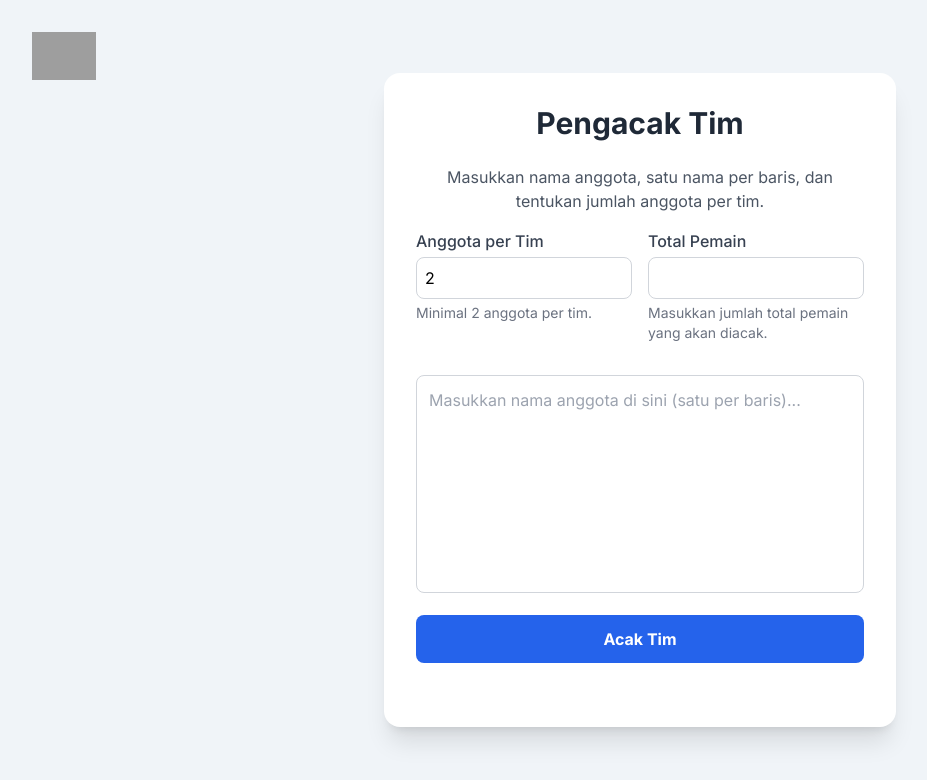
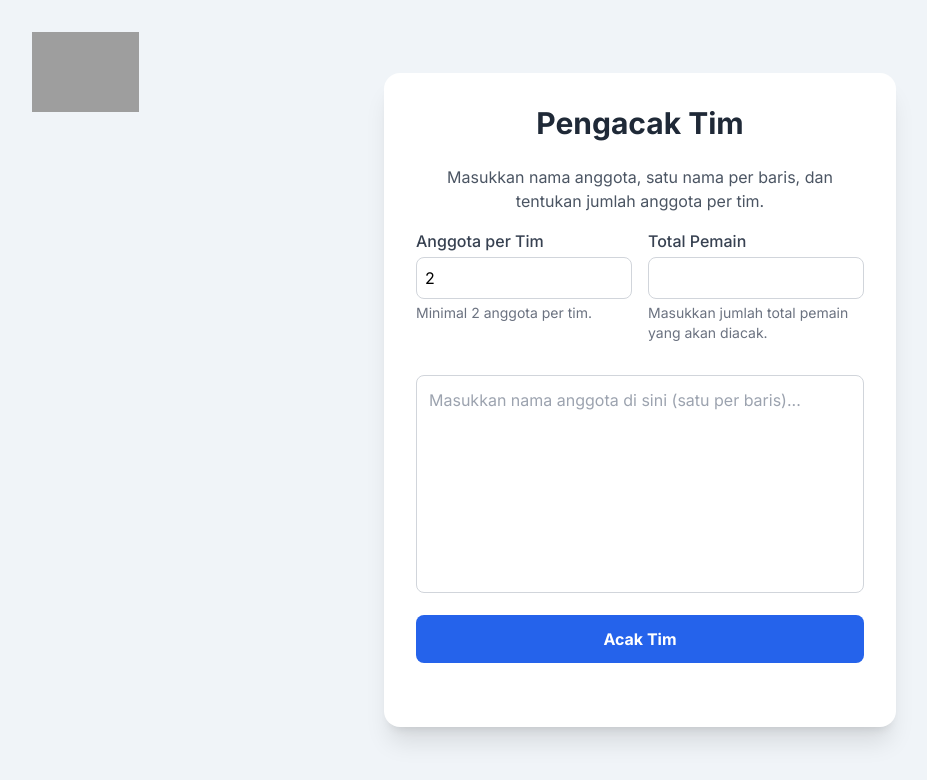
Before and after one commit to wikungunya/acak_tim, a plain HTML site: page index.html in a window 1280 px wide. Shown: the whole page, without its empty margins (0-927 px from the left). Drawn offline with nearby package versions, Linux system fonts and the light colour scheme; grey boxes are pictures that could not be loaded.

Commit message:
index.html

```diff
--- a/index.html
+++ b/index.html
@@ -32,7 +32,7 @@
             left: 2rem; /* Jarak dari kiri */
         }
         .logo-container img {
-            height: 3rem; /* Ukuran logo */
+            height: 5rem; /* Ukuran logo */
             width: auto;
         }
         @media (max-width: 640px) {
```
